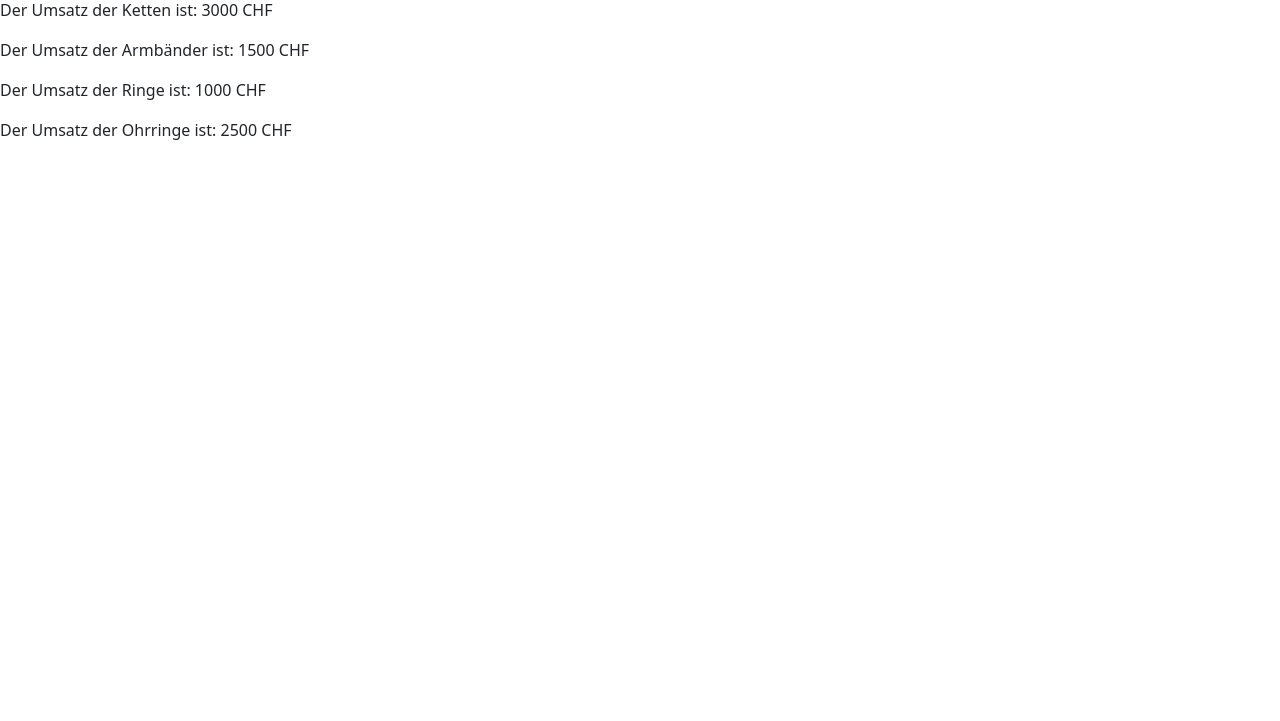
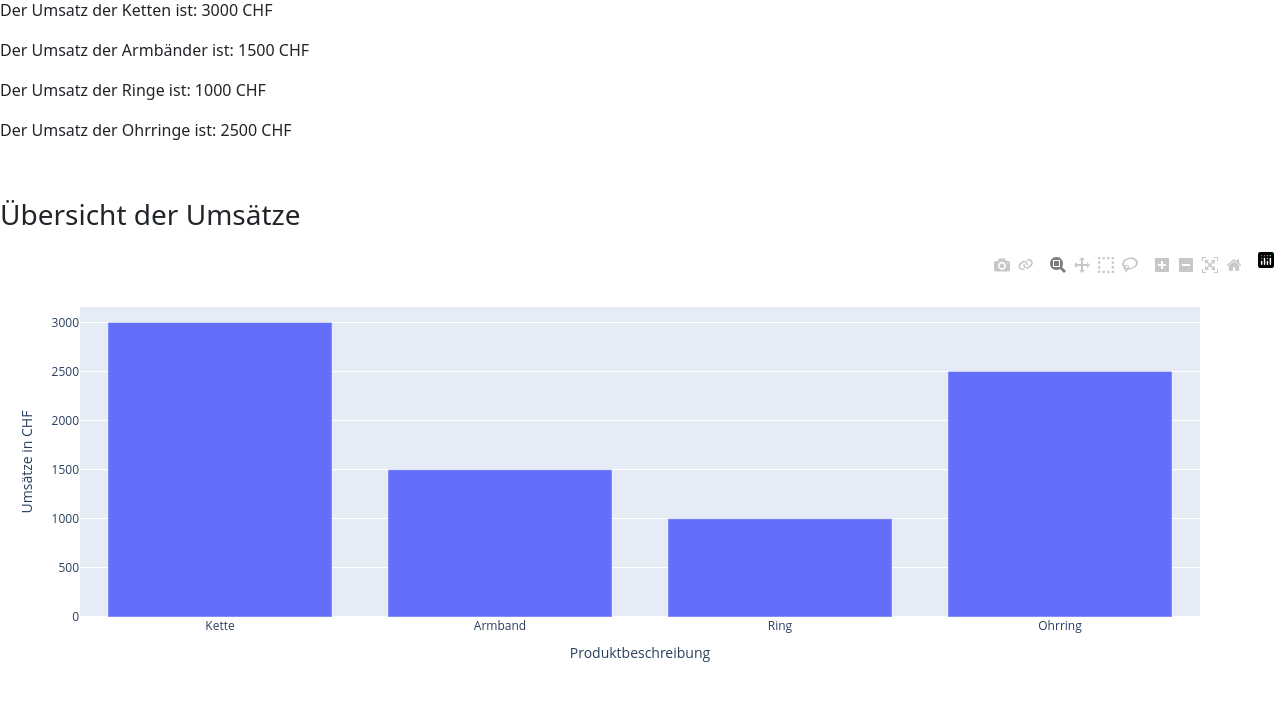
Before and after one commit to unicorni11/pythonproject, a Flask app: page /visualisierung in a window 1280 px wide. Shown: the part 180-901 px from the top of the page. Before the commit the page ends 320 px from the top, so only its background shows below. Run offline with Flask 2, Linux system fonts and the light colour scheme; some libraries are stand-ins or nearby versions.

Commit message:
Anpassungen 2.0

```diff
--- a/main.py
+++ b/main.py
@@ -1,10 +1,10 @@
 from flask import Flask
-from flask import render_template  # Jinja Html Codes, Datensatz in Grafiken umwandeln
-from flask import request, redirect  # Benutzer auf URL umleiten
-import json  # JavaScript Object Notation (JSON), Datenspeicherung durch das Formular
-from datetime import datetime  # zeitstempel, Kalender
-import plotly.express as px  # Datenvisuallierung
-from plotly.offline import plot  # als div, rendern
+from flask import render_template
+from flask import request, redirect
+import json
+from datetime import datetime
+import plotly.express as px
+from plotly.offline import plot
 
 # Name App
 app = Flask("__name__")
@@ -12,8 +12,8 @@ app = Flask("__name__")
 
 # Verlinkung auf Hauptseite, Python Funktion in Flask umwandeln
 @app.route("/")  # URL einen Pfad zuweisen (dynamisch)
-def start():  # defintion der Funktion, welche Ausgeführt werden soll
-    name = "Anna-Lena"  # name der Ausgeben wird
+def start():  # definition der Funktion, welche Ausgeführt werden soll
+    name = "Anna-Lena"  # name der Ausgegeben wird
     return render_template("index.html", name=name)  # Rückgabe der Funktion, durch Grafik
 
 
@@ -156,7 +156,15 @@ def datenvisualierung():
         else:
             umsatz_ohrring = umsatz_ohrring + element["Preis"]
 
-    return render_template("visualisierung.html", bestell_uebersicht=bestell_uebersicht, umsatz_gesamt=umsatz_gesamt,
+    balkendiagramm = px.bar(  # Balkendiagramm mit plotly
+        x=["Kette", "Armband", "Ring", "Ohrring"],  # Daten für x-Achse des Diagramms
+        y=[umsatz_ketten, umsatz_armband, umsatz_ring, umsatz_ohrring],  # Daten für y-Achse des Diagramms
+        labels={"x": "Produktbeschreibung", "y": "Umsätze in CHF"}  # Achsenbeschriftung
+    )
+    div_balkendiagramm = plot(balkendiagramm, output_type="div")  # Balkendiagramm für Vergleich Höhenmeter
+
+
+    return render_template("visualisierung.html", balkendiagramm=div_balkendiagramm, bestell_uebersicht=bestell_uebersicht, umsatz_gesamt=umsatz_gesamt,
                            umsatz_ketten=umsatz_ketten, umsatz_armband=umsatz_armband,
                            umsatz_ring=umsatz_ring,
                            umsatz_ohrring=umsatz_ohrring)  # Rückgabe der Bestellübersicht & jeweiligen Umsätze
--- a/templates/visualisierung.html
+++ b/templates/visualisierung.html
@@ -9,5 +9,9 @@
 <div><p>Der Umsatz der Armbänder ist: {{ umsatz_armband }} CHF</p></div>
 <div><p>Der Umsatz der Ringe ist: {{ umsatz_ring }} CHF</p></div>
 <div><p>Der Umsatz der Ohrringe ist: {{ umsatz_ohrring }} CHF</p></div>
+<br>
+      <p><h3>Übersicht der Umsätze</h3></p>
+        {{ balkendiagramm|safe }} <!-- safe = unveränderte Datenübergabe mit Jinja Code -->
+        </br>
 </body>
 </html>
```
Also changed, not shown: README.md.
